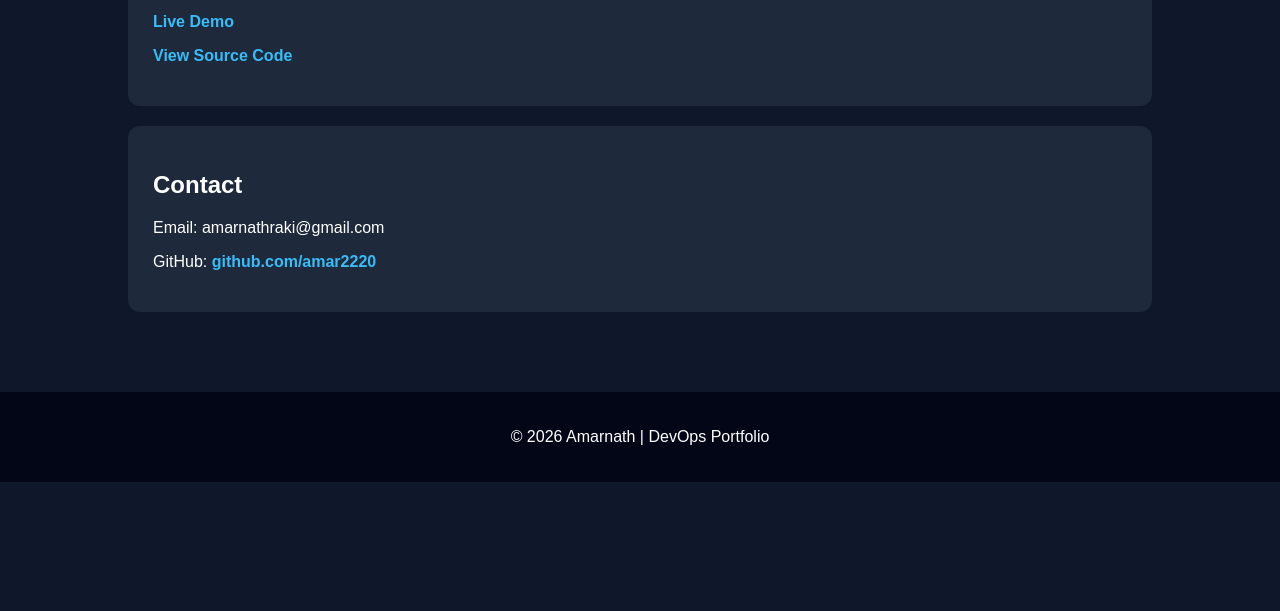
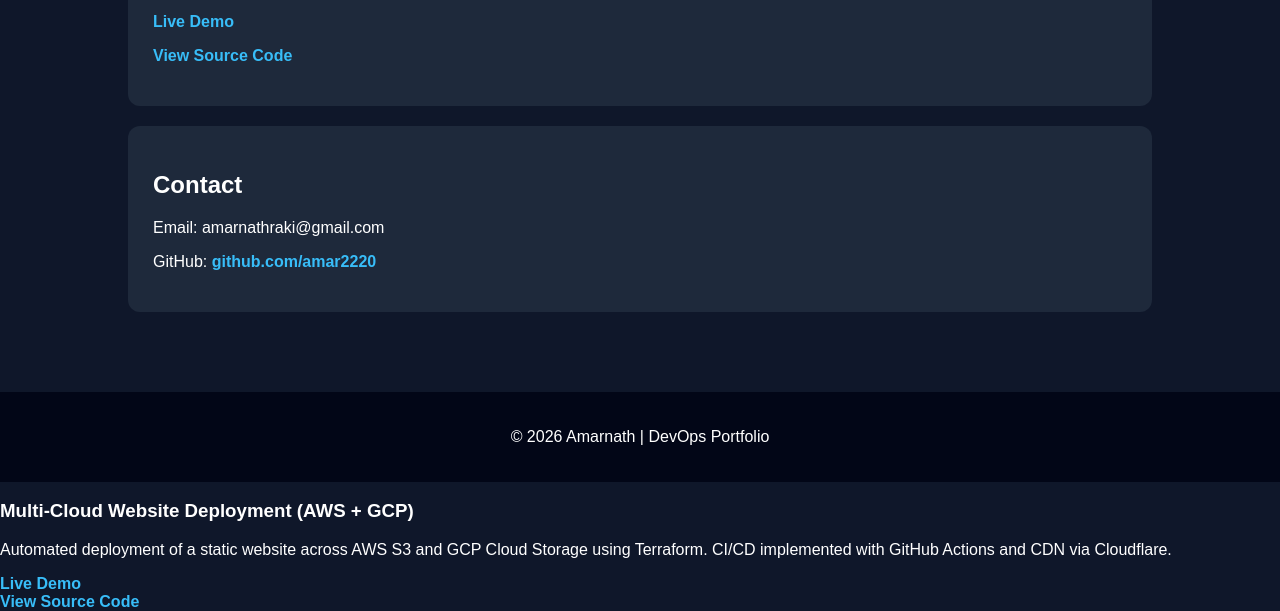
Before and after one commit to amar2220/aws-static-website-ci-cd, a plain HTML site: page index.html in a window 1280 px wide. Shown: the part 895-1506 px from the top of the page. Before the commit the page ends 1377 px from the top, so only its background shows below. Drawn offline with Linux system fonts and the light colour scheme.

Commit message:
Update index.html

```diff
--- a/index.html
+++ b/index.html
@@ -166,3 +166,13 @@ github.com/amar2220
 
 </body>
 </html>
+<div class="project-card">
+    <h3>Multi-Cloud Website Deployment (AWS + GCP)</h3>
+    <p>
+        Automated deployment of a static website across AWS S3 and GCP Cloud Storage using Terraform.
+        CI/CD implemented with GitHub Actions and CDN via Cloudflare.
+    </p>
+
+    <a href="https://your-cloudflare-domain.com" target="_blank">Live Demo</a><br>
+    <a href="https://github.com/your-username/multi-cloud-project" target="_blank">View Source Code</a>
+</div>
```
